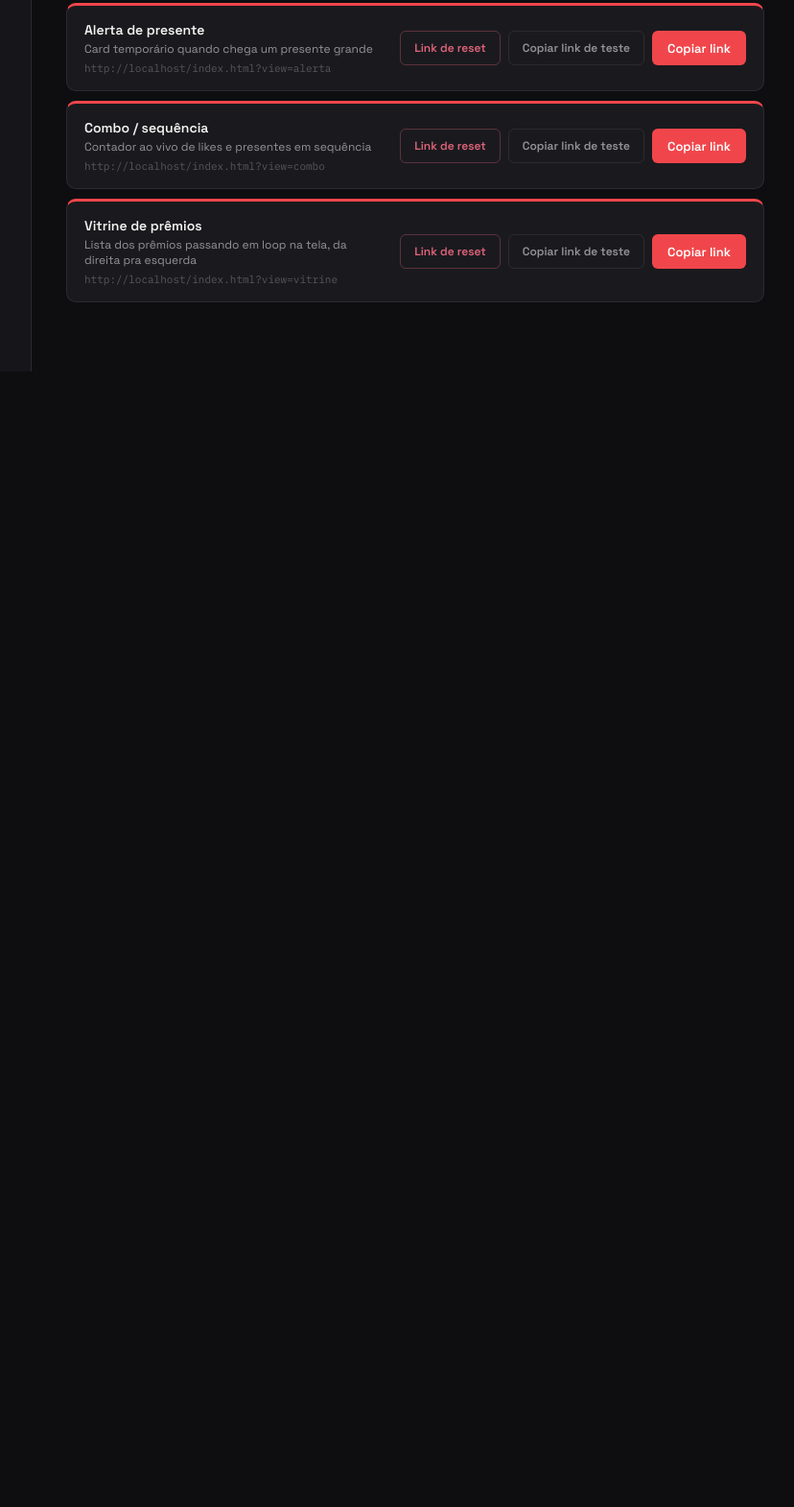
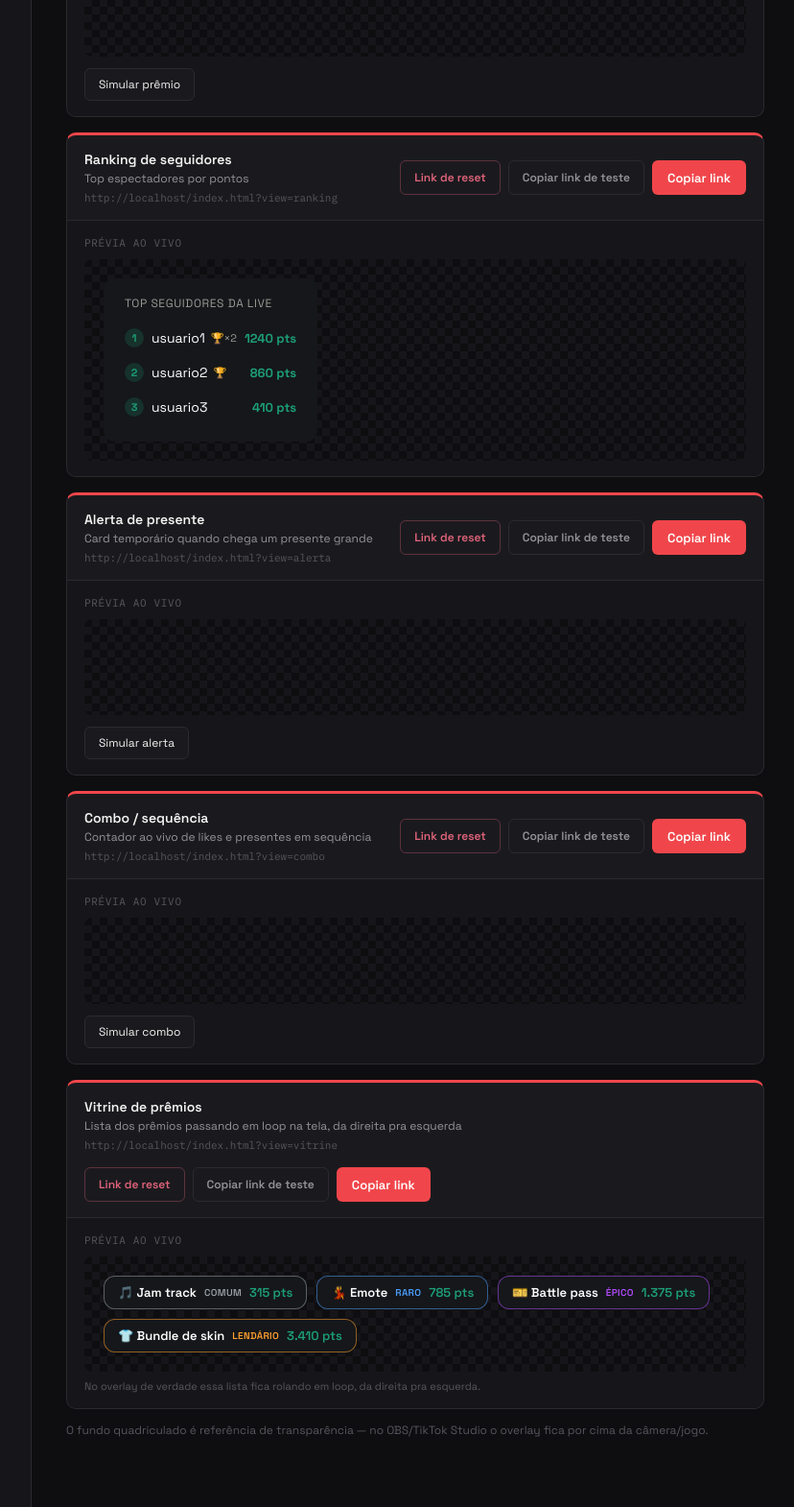
Before and after one commit to Goguenblouts/overlay-live-tiktok, a plain HTML site: page index.html in a window 1280 px wide. Shown: the part 519-2089 px from the top of the page at 96% size, without its empty margins (43-871 px from the left). Before the commit the page ends 906 px from the top, so only its background shows below. Drawn offline with Linux system fonts and the light colour scheme.

Commit message:
Add files via upload

```diff
--- a/index.html
+++ b/index.html
@@ -341,6 +341,37 @@ function hexParaRgb(hex) {
   return `${(n >> 16) & 255}, ${(n >> 8) & 255}, ${n & 255}`;
 }
 
+/* ------------------------------------------------------------
+   Visual "estilo battle pass" pros prêmios: cada tier ganha uma
+   raridade (cor) de acordo com a posição na lista (do mais barato
+   pro mais caro) e um ícone escolhido pelo nome do prêmio — sem
+   usar nenhuma arte de terceiros, só cor/ícone/CSS.
+   ------------------------------------------------------------ */
+const RARIDADES_TIER = [
+  { nome: "Comum",    cor: "#9aa0a8" },
+  { nome: "Raro",     cor: "#4b9eff" },
+  { nome: "Épico",    cor: "#b34bff" },
+  { nome: "Lendário", cor: "#ff9f2e" },
+];
+function raridadeDoTier(index, total) {
+  if (!total || total <= 1) return RARIDADES_TIER[0];
+  const posicao = index / (total - 1);
+  if (posicao >= 0.99) return RARIDADES_TIER[3];
+  if (posicao >= 0.6) return RARIDADES_TIER[2];
+  if (posicao >= 0.3) return RARIDADES_TIER[1];
+  return RARIDADES_TIER[0];
+}
+function iconeDoTier(nome) {
+  const n = (nome || "").toLowerCase();
+  if (n.includes("passe") || n.includes("battle")) return "🎫";
+  if (n.includes("skin") || n.includes("pacote") || n.includes("bundle") || n.includes("roupa")) return "👕";
+  if (n.includes("emote") || n.includes("dança") || n.includes("danca")) return "💃";
+  if (n.includes("música") || n.includes("musica") || n.includes("jam") || n.includes("som")) return "🎵";
+  if (n.includes("vip") || n.includes("acesso") || n.includes("chave")) return "🔑";
+  if (n.includes("arma") || n.includes("gun")) return "🔫";
+  return "🏆";
+}
+
 // anima um número de "de" até "para" dentro do texto de um elemento
 function animarNumero(el, de, para, duracaoMs) {
   duracaoMs = duracaoMs || 500;
@@ -535,7 +566,6 @@ function renderPainel() {
 
   const SECOES = [
     { id: "links",      label: "Links",       icone: "🔗", cor: "var(--ic-links)" },
-    { id: "previa",     label: "Prévia",       icone: "▣", cor: "var(--ic-previa)" },
     { id: "aparencia",  label: "Aparência",    icone: "◐", cor: "var(--ic-aparencia)" },
     { id: "config",     label: "Config",       icone: "⚙", cor: "var(--ic-config)" },
   ];
@@ -604,26 +634,38 @@ function renderPainel() {
   });
 
   // ============================================================
-  // SEÇÃO: Links dos overlays
+  // SEÇÃO: Links dos overlays — o link e a prévia ao vivo ficam
+  // juntos no mesmo card (link em cima, prévia embaixo), pra não
+  // precisar ficar trocando de aba pra conferir a aparência.
   // ============================================================
   const secaoLinks = criarSecao("links");
   secaoLinks.innerHTML = `<h2 style="font-size:19px;font-weight:600;margin:0 0 4px;letter-spacing:-0.005em;">Links dos overlays</h2><p style="font-size:13px;color:var(--text-dim);margin:0 0 16px;">Um Browser Source por overlay. Use o "link de teste" pra testar no OBS/TikTok Studio sem precisar estar ao vivo — ele gera eventos falsos sozinho, sem depender do TikFinity. Se testou com o link de teste dentro do OBS, os dados falsos ficam salvos ali — use "Link de reset" uma vez pra limpar antes de ir ao vivo de verdade. <strong>Importante:</strong> o OBS roda um navegador separado do seu — toda vez que você mudar algo em Config e salvar, copie os links de novo aqui e cole no OBS, senão o overlay lá continua com as configurações antigas.</p>`;
 
   const listaWrap = document.createElement("div");
-  listaWrap.style.cssText = "display:flex;flex-direction:column;gap:10px;";
+  listaWrap.style.cssText = "display:flex;flex-direction:column;gap:16px;";
   secaoLinks.appendChild(listaWrap);
 
   const cfgCodificado = codificarConfigParaLink(cfg);
+
+  function caixaQuadriculada(innerHtml) {
+    return `<div style="background:repeating-conic-gradient(var(--bg-alt) 0% 25%, var(--bg) 0% 50%) 0 0/16px 16px;border-radius:8px;padding:20px;">${innerHtml}</div>`;
+  }
+
+  const TITULO_PREVIA = `<div style="font-family:var(--font-mono);font-size:11px;color:var(--text-faint);letter-spacing:0.06em;text-transform:uppercase;margin-bottom:10px;">Prévia ao vivo</div>`;
 
   OVERLAYS.forEach(ov => {
     const linkBase = location.origin + location.pathname + "?view=" + ov.id;
     const link = linkBase + "&cfg=" + cfgCodificado;
     const linkTeste = linkBase + "&sim=1&cfg=" + cfgCodificado;
     const linkReset = linkBase + "&reset=1&cfg=" + cfgCodificado;
-    const card = document.createElement("div");
-    card.className = "painel-card";
-    card.style.cssText = "padding:16px 18px;display:flex;justify-content:space-between;align-items:center;gap:16px;border-top:3px solid var(--ic-links);";
-    card.innerHTML = `
+
+    const bloco = document.createElement("div");
+    bloco.className = "painel-card";
+    bloco.style.cssText = "border-top:3px solid var(--ic-links);overflow:hidden;padding:0;";
+
+    const linkRow = document.createElement("div");
+    linkRow.style.cssText = "padding:16px 18px;display:flex;justify-content:space-between;align-items:center;gap:16px;flex-wrap:wrap;";
+    linkRow.innerHTML = `
       <div style="min-width:0;">
         <div style="font-size:14px;font-weight:600;margin-bottom:3px;">${ov.nome}</div>
         <div style="font-size:12px;color:var(--text-dim);margin-bottom:5px;">${ov.desc}</div>
@@ -635,9 +677,37 @@ function renderPainel() {
         <button data-link="${link}" style="background:var(--accent);color:#ffffff;border:none;border-radius:6px;padding:9px 16px;font-size:13px;font-weight:600;cursor:pointer;">Copiar link</button>
       </div>
     `;
-    listaWrap.appendChild(card);
-  });
-  listaWrap.querySelectorAll("button").forEach(btn => {
+    bloco.appendChild(linkRow);
+
+    const previaRow = document.createElement("div");
+    previaRow.style.cssText = "border-top:1px solid var(--border);padding:16px 18px;background:var(--bg-alt);";
+    if (ov.id === "metas") {
+      previaRow.innerHTML = `${TITULO_PREVIA}
+        <p style="font-size:12px;color:var(--text-dim);margin:0 0 12px;">Cada espectador junta pontos por conta própria. Quando ele bate um tier, aparece um card assim avisando.</p>
+        ${caixaQuadriculada(`<div id="previaPremioContainer" style="display:flex;flex-direction:column;gap:8px;min-height:60px;"></div>`)}
+        <button id="btnSimularPremio" style="margin-top:12px;background:var(--surface);color:var(--text);border:1px solid var(--border);border-radius:6px;padding:8px 14px;font-size:12px;cursor:pointer;">Simular prêmio</button>`;
+    } else if (ov.id === "ranking") {
+      previaRow.innerHTML = `${TITULO_PREVIA}
+        ${caixaQuadriculada(`<div id="previaRanking" style="display:flex;"></div>`)}`;
+    } else if (ov.id === "alerta") {
+      previaRow.innerHTML = `${TITULO_PREVIA}
+        ${caixaQuadriculada(`<div id="previaAlertaContainer" style="display:flex;flex-direction:column;gap:8px;min-height:60px;"></div>`)}
+        <button id="btnSimularAlerta" style="margin-top:12px;background:var(--surface);color:var(--text);border:1px solid var(--border);border-radius:6px;padding:8px 14px;font-size:12px;cursor:pointer;">Simular alerta</button>`;
+    } else if (ov.id === "combo") {
+      previaRow.innerHTML = `${TITULO_PREVIA}
+        ${caixaQuadriculada(`<div id="previaComboContainer" style="min-height:50px;"></div>`)}
+        <button id="btnSimularCombo" style="margin-top:12px;background:var(--surface);color:var(--text);border:1px solid var(--border);border-radius:6px;padding:8px 14px;font-size:12px;cursor:pointer;">Simular combo</button>`;
+    } else if (ov.id === "vitrine") {
+      previaRow.innerHTML = `${TITULO_PREVIA}
+        ${caixaQuadriculada(`<div id="previaVitrine"></div>`)}
+        <p style="font-size:11px;color:var(--text-faint);margin:8px 0 0;">No overlay de verdade essa lista fica rolando em loop, da direita pra esquerda.</p>`;
+    }
+    bloco.appendChild(previaRow);
+
+    listaWrap.appendChild(bloco);
+  });
+
+  listaWrap.querySelectorAll("[data-link]").forEach(btn => {
     btn.addEventListener("click", () => {
       copiarTexto(btn.dataset.link);
       const original = btn.textContent;
@@ -646,58 +716,12 @@ function renderPainel() {
     });
   });
 
-  // ============================================================
-  // SEÇÃO: Prévia (mockup, sem depender do TikTok aberto)
-  // ============================================================
-  const secaoPrevia = criarSecao("previa");
-  secaoPrevia.innerHTML = `<h2 style="font-size:19px;font-weight:600;margin:0 0 4px;letter-spacing:-0.005em;">Prévia</h2><p style="font-size:13px;color:var(--text-dim);margin:0 0 16px;">Números de exemplo, só pra conferir a aparência e as animações.</p>`;
-
-  const previaWrap = document.createElement("div");
-  previaWrap.style.cssText = "display:flex;flex-direction:column;gap:14px;";
-  secaoPrevia.appendChild(previaWrap);
-
-  function caixaQuadriculada(innerHtml) {
-    return `<div style="background:repeating-conic-gradient(var(--bg-alt) 0% 25%, var(--bg) 0% 50%) 0 0/16px 16px;border-radius:8px;padding:20px;">${innerHtml}</div>`;
-  }
-
-  const previaMetasBox = document.createElement("div");
-  previaMetasBox.className = "painel-card";
-  previaMetasBox.style.cssText = "padding:16px;border-top:3px solid var(--ic-previa);";
-  previaMetasBox.innerHTML = `<div style="font-family:var(--font-mono);font-size:11px;color:var(--text-faint);letter-spacing:0.06em;text-transform:uppercase;margin-bottom:10px;">Prêmio desbloqueado (metas)</div>
-    <p style="font-size:12px;color:var(--text-dim);margin:0 0 12px;">Cada espectador junta pontos por conta própria. Quando ele bate um tier, aparece um card assim avisando.</p>
-    ${caixaQuadriculada(`<div id="previaPremioContainer" style="display:flex;flex-direction:column;gap:8px;min-height:60px;"></div>`)}
-    <button id="btnSimularPremio" style="margin-top:12px;background:var(--bg-alt);color:var(--text);border:1px solid var(--border);border-radius:6px;padding:8px 14px;font-size:12px;cursor:pointer;">Simular prêmio</button>`;
-  previaWrap.appendChild(previaMetasBox);
-
-  const previaRankingBox = document.createElement("div");
-  previaRankingBox.className = "painel-card";
-  previaRankingBox.style.cssText = "padding:16px;border-top:3px solid var(--ic-previa);";
-  previaRankingBox.innerHTML = `<div style="font-family:var(--font-mono);font-size:11px;color:var(--text-faint);letter-spacing:0.06em;text-transform:uppercase;margin-bottom:10px;">Ranking de seguidores</div>
-    ${caixaQuadriculada(`<div id="previaRanking" style="display:flex;"></div>`)}`;
-  previaWrap.appendChild(previaRankingBox);
-
-  const previaAlertaBox = document.createElement("div");
-  previaAlertaBox.className = "painel-card";
-  previaAlertaBox.style.cssText = "padding:16px;border-top:3px solid var(--ic-previa);";
-  previaAlertaBox.innerHTML = `<div style="font-family:var(--font-mono);font-size:11px;color:var(--text-faint);letter-spacing:0.06em;text-transform:uppercase;margin-bottom:10px;">Alerta de presente</div>
-    ${caixaQuadriculada(`<div id="previaAlertaContainer" style="display:flex;flex-direction:column;gap:8px;min-height:60px;"></div>`)}
-    <button id="btnSimularAlerta" style="margin-top:12px;background:var(--bg-alt);color:var(--text);border:1px solid var(--border);border-radius:6px;padding:8px 14px;font-size:12px;cursor:pointer;">Simular alerta</button>`;
-  previaWrap.appendChild(previaAlertaBox);
-
-  const previaComboBox = document.createElement("div");
-  previaComboBox.className = "painel-card";
-  previaComboBox.style.cssText = "padding:16px;border-top:3px solid var(--ic-previa);";
-  previaComboBox.innerHTML = `<div style="font-family:var(--font-mono);font-size:11px;color:var(--text-faint);letter-spacing:0.06em;text-transform:uppercase;margin-bottom:10px;">Combo / sequência</div>
-    ${caixaQuadriculada(`<div id="previaComboContainer" style="min-height:50px;"></div>`)}
-    <button id="btnSimularCombo" style="margin-top:12px;background:var(--bg-alt);color:var(--text);border:1px solid var(--border);border-radius:6px;padding:8px 14px;font-size:12px;cursor:pointer;">Simular combo</button>`;
-  previaWrap.appendChild(previaComboBox);
-
   const notaPrevia = document.createElement("p");
-  notaPrevia.style.cssText = "font-size:12px;color:var(--text-faint);margin:12px 0 0;";
+  notaPrevia.style.cssText = "font-size:12px;color:var(--text-faint);margin:14px 0 0;";
   notaPrevia.textContent = "O fundo quadriculado é referência de transparência — no OBS/TikTok Studio o overlay fica por cima da câmera/jogo.";
-  secaoPrevia.appendChild(notaPrevia);
-
-  const apiAlertaPreview = criarFilaDeCards(previaAlertaBox.querySelector("#previaAlertaContainer"));
+  secaoLinks.appendChild(notaPrevia);
+
+  const apiAlertaPreview = criarFilaDeCards(document.getElementById("previaAlertaContainer"));
   document.getElementById("btnSimularAlerta").addEventListener("click", () => {
     const tPrev = lerTemaDoForm();
     const grande = Math.random() > 0.5;
@@ -714,16 +738,20 @@ function renderPainel() {
     });
   });
 
-  const apiPremioPreview = criarFilaDeCards(previaMetasBox.querySelector("#previaPremioContainer"));
+  const apiPremioPreview = criarFilaDeCards(document.getElementById("previaPremioContainer"));
   document.getElementById("btnSimularPremio").addEventListener("click", () => {
     const tPrev = lerTemaDoForm();
-    const tier = cfg.tiers[Math.floor(Math.random() * cfg.tiers.length)] || { nome: "prêmio" };
+    const indice = Math.floor(Math.random() * cfg.tiers.length);
+    const tier = cfg.tiers[indice] || { nome: "prêmio" };
+    const raridade = raridadeDoTier(indice, cfg.tiers.length);
     apiPremioPreview.mostrar({
-      icone: "🏆",
+      icone: iconeDoTier(tier.nome),
       titulo: "prêmio desbloqueado",
-      subtitulo: `usuario_teste ganhou <span style="color:${tPrev.corPrimaria};">${tier.nome}</span>`,
+      subtitulo: `usuario_teste ganhou <span style="color:${raridade.cor};">${tier.nome}</span>`,
       destaque: true,
       tema: tPrev,
+      corDestaque: raridade.cor,
+      raridade: raridade.nome,
       duracaoMs: 3600,
       animacoesAtivas: true,
     });
@@ -758,6 +786,20 @@ function renderPainel() {
     const containerCombo = document.getElementById("previaComboContainer");
     containerCombo.innerHTML = "";
     apiComboPreview = criarNoCombo(containerCombo, t);
+
+    const containerVitrine = document.getElementById("previaVitrine");
+    if (containerVitrine) {
+      const tiersPreview = (cfg.tiers && cfg.tiers.length) ? cfg.tiers : [{ nome: "Configure em Config", pontos: 0 }];
+      containerVitrine.innerHTML = `<div style="display:flex;gap:10px;flex-wrap:wrap;">${tiersPreview.map((tier, i) => {
+        const raridade = raridadeDoTier(i, tiersPreview.length);
+        return `
+        <span style="display:inline-flex;align-items:center;gap:8px;padding:8px 14px;border-radius:${t.raio}px;background:${t.corFundo};border:1px solid ${raridade.cor}88;font-size:13px;font-weight:600;color:${t.corTexto};white-space:nowrap;">
+          ${iconeDoTier(tier.nome)} ${tier.nome}
+          <span style="font-size:10px;color:${raridade.cor};text-transform:uppercase;letter-spacing:0.03em;">${raridade.nome}</span>
+          <span style="color:${t.corPrimaria};">${Number(tier.pontos).toLocaleString("pt-BR")} pts</span>
+        </span>`;
+      }).join("")}</div>`;
+    }
   }
 
   // ============================================================
@@ -841,8 +883,11 @@ function renderPainel() {
   const fontesDisponiveis = ["mensagem", "like", "presente", "seguidor", "compartilhamento"];
 
   form.innerHTML = `
+    <div style="font-size:14px;font-weight:600;margin-bottom:10px;">Conexão com o TikFinity</div>
     ${campoTexto("wsUrl", "Endereço do TikFinity", cfg.tikfinityWsUrl)}
-    <div style="display:grid;grid-template-columns:1fr 1fr;gap:10px;margin-top:16px;">
+    <div style="margin-top:22px;padding-top:18px;border-top:1px solid var(--border);">
+      <div style="font-size:14px;font-weight:600;margin-bottom:10px;">Pontuação por ação</div>
+      <div style="display:grid;grid-template-columns:1fr 1fr;gap:10px;">
         ${campoNumero("vMensagem", "Pontos por mensagem", cfg.valores.mensagem)}
         ${campoNumero("vLikeACada", "A cada X likes", cfg.valores.likeACada)}
         ${campoNumero("vLikeValor", "...vale quantos pontos", cfg.valores.likeValor)}
@@ -850,9 +895,13 @@ function renderPainel() {
         ${campoNumero("vSeguidor", "Pontos por novo seguidor", cfg.valores.seguidor)}
         ${campoNumero("vCompartilhar", "Pontos por compartilhar", cfg.valores.compartilhamento)}
       </div>
-    <div style="margin-top:18px;padding-top:16px;border-top:1px solid var(--border);display:flex;align-items:center;gap:20px;flex-wrap:wrap;">
+    </div>
+    <div style="margin-top:22px;padding-top:18px;border-top:1px solid var(--border);">
+      <div style="font-size:14px;font-weight:600;margin-bottom:10px;">Ranking</div>
+      <div style="display:flex;align-items:center;gap:20px;flex-wrap:wrap;">
         ${toggleHtml("exigirSeguidor", "Ranking só conta seguidor confirmado", cfg.exigirSeguidor)}
         <div>${campoNumero("tamanhoRanking", "Tamanho do ranking", cfg.tamanhoRanking, "width:120px;")}</div>
+      </div>
     </div>
     <div style="margin-top:22px;padding-top:18px;border-top:1px solid var(--border);">
       <div style="font-size:14px;font-weight:600;margin-bottom:4px;">Prêmios (por espectador)</div>
@@ -1172,17 +1221,20 @@ function renderMetas() {
 
   function checarTiers(userId) {
     const u = premios[userId];
-    cfg.tiers.forEach(tier => {
+    cfg.tiers.forEach((tier, index) => {
       if (u.tiersGanhos.includes(tier.id)) return;
       const soma = tier.fontes.reduce((s, f) => s + (u.fontes[f] || 0), 0);
       if (soma >= tier.pontos) {
         u.tiersGanhos.push(tier.id);
+        const raridade = raridadeDoTier(index, cfg.tiers.length);
         api.mostrar({
-          icone: "🏆",
+          icone: iconeDoTier(tier.nome),
           titulo: "prêmio desbloqueado",
-          subtitulo: `${u.nickname} ganhou <span style="color:${t.corPrimaria};">${tier.nome}</span>`,
+          subtitulo: `${u.nickname} ganhou <span style="color:${raridade.cor};">${tier.nome}</span>`,
           destaque: true,
           tema: t,
+          corDestaque: raridade.cor,
+          raridade: raridade.nome,
           duracaoMs: 5500,
           animacoesAtivas: cfg.animacoes,
         });
@@ -1327,19 +1379,20 @@ function criarFilaDeCards(container) {
   function processarFila() {
     if (mostrando || fila.length === 0) return;
     mostrando = true;
-    const { icone, titulo, subtitulo, destaque, tema, duracaoMs, animacoesAtivas } = fila.shift();
+    const { icone, titulo, subtitulo, destaque, tema, duracaoMs, animacoesAtivas, corDestaque, raridade } = fila.shift();
+    const corBorda = corDestaque || tema.corPrimaria;
     const raioCard = Math.max(8, tema.raio);
     const cartao = document.createElement("div");
-    cartao.style.cssText = `position:relative;display:flex;align-items:center;gap:12px;padding:14px 18px;border-radius:${raioCard}px;background:${tema.corCard};border:1px solid ${destaque ? tema.corPrimaria : tema.corBorda};box-shadow:0 10px 30px rgba(0,0,0,.35);animation:slideInTop 0.35s cubic-bezier(.22,1,.36,1) both;`;
+    cartao.style.cssText = `position:relative;display:flex;align-items:center;gap:12px;padding:14px 18px;border-radius:${raioCard}px;background:${tema.corCard};border:1px solid ${destaque ? corBorda : tema.corBorda};box-shadow:0 10px 30px rgba(0,0,0,.35)${destaque ? `, 0 0 0 1px ${corBorda}55, 0 0 24px ${corBorda}55` : ""};animation:slideInTop 0.35s cubic-bezier(.22,1,.36,1) both;`;
     cartao.innerHTML = `
-      <div style="width:38px;height:38px;flex-shrink:0;border-radius:50%;background:${tema.corPrimaria};display:flex;align-items:center;justify-content:center;font-size:18px;">${icone}</div>
+      <div style="width:38px;height:38px;flex-shrink:0;border-radius:50%;background:${corBorda};display:flex;align-items:center;justify-content:center;font-size:18px;">${icone}</div>
       <div style="min-width:0;">
-        <div style="font-size:12px;color:${tema.corTextoSec};">${titulo}</div>
+        <div style="font-size:12px;color:${tema.corTextoSec};">${titulo}${raridade ? ` · <span style="color:${corBorda};font-weight:600;">${raridade}</span>` : ""}</div>
         <div style="font-size:15px;color:${tema.corTexto};font-weight:700;white-space:nowrap;overflow:hidden;text-overflow:ellipsis;">${subtitulo}</div>
       </div>
     `;
     container.appendChild(cartao);
-    if (destaque && animacoesAtivas !== false) dispararConfete(cartao, tema.corPrimaria);
+    if (destaque && animacoesAtivas !== false) dispararConfete(cartao, corBorda);
     setTimeout(() => {
       cartao.style.animation = "slideOutTop 0.3s ease both";
       setTimeout(() => {
@@ -1492,18 +1545,20 @@ function renderVitrine() {
   faixa.appendChild(trilho);
   document.body.appendChild(faixa);
 
-  function itemHtml(tier) {
+  function itemHtml(tier, index, total) {
+    const raridade = raridadeDoTier(index, total);
     return `
-      <span style="display:inline-flex;align-items:center;gap:12px;padding:0 44px;font-size:21px;font-weight:700;color:${t.corTexto};">
-        <span style="font-size:24px;">🏆</span>
+      <span style="display:inline-flex;align-items:center;gap:12px;padding:0 44px;font-size:21px;font-weight:700;color:${t.corTexto};border-left:3px solid ${raridade.cor}88;">
+        <span style="font-size:24px;">${iconeDoTier(tier.nome)}</span>
         <span>${tier.nome}</span>
+        <span style="font-size:12px;font-weight:700;color:${raridade.cor};text-transform:uppercase;letter-spacing:0.04em;">${raridade.nome}</span>
         <span style="color:${t.corPrimaria};">${Number(tier.pontos).toLocaleString("pt-BR")} pts</span>
       </span>
     `;
   }
 
   const tiers = (cfg.tiers && cfg.tiers.length) ? cfg.tiers : [{ id: "vazio", nome: "Configure os prêmios em Config", pontos: 0 }];
-  const conteudo = tiers.map(itemHtml).join("");
+  const conteudo = tiers.map((tier, i) => itemHtml(tier, i, tiers.length)).join("");
   // duplica o conteúdo pra criar um loop sem costura: quando a 1ª cópia
   // sai totalmente pela esquerda, a 2ª já está exatamente onde a 1ª começou.
   trilho.innerHTML = conteudo + conteudo;
```
Lines whose indentation alone changed are shown as unchanged.
